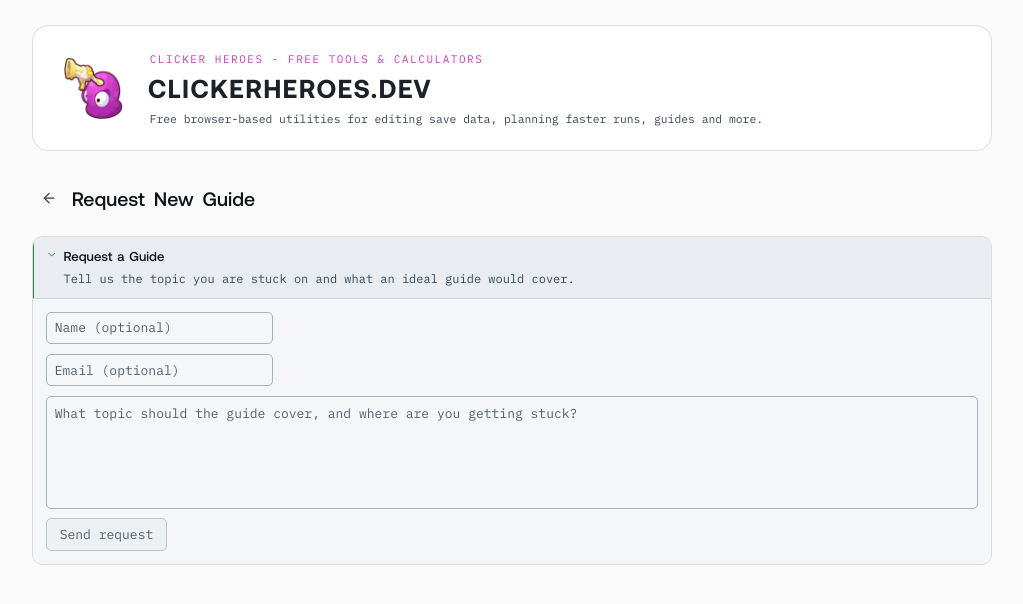
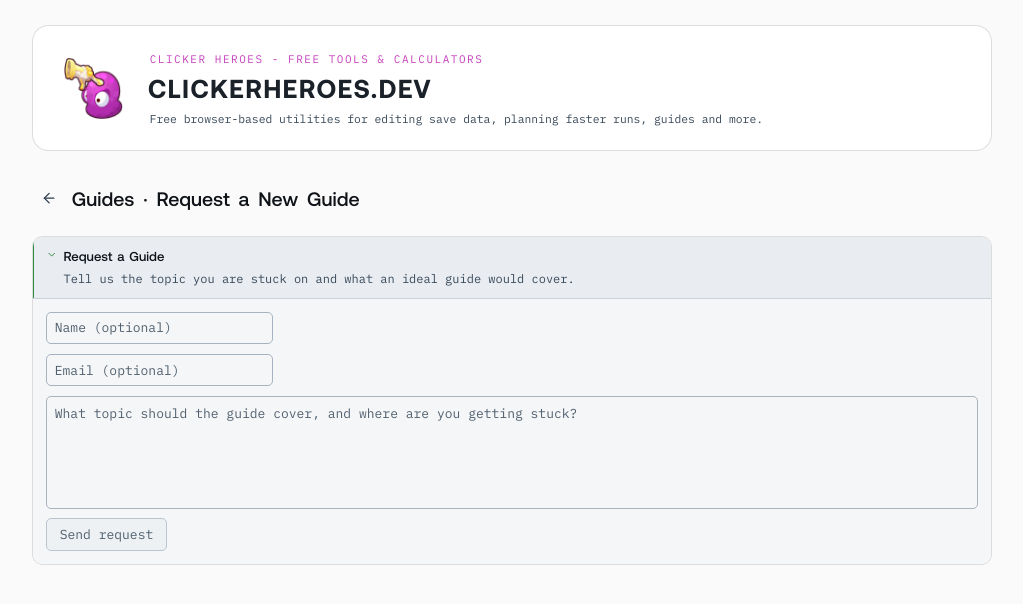
Before and after one commit to magnus-allison/clicker-heroes-save-editor, a Next.js app: page /guides/request-guide in a window 1280 px wide. Shown: the top 604 px of the page, without its empty margins (128-1151 px from the left). Built offline with nearby package versions, Linux system fonts and the light colour scheme.

Commit message:
fix request tool and guide page titles

```diff
--- a/app/guides/request-guide/page.tsx
+++ b/app/guides/request-guide/page.tsx
@@ -21,7 +21,7 @@
 				back='/'
 				description=''
 				icon={<ArrowLeft aria-hidden='true' className='h-5 w-5' />}
-				title='Request New Guide'
+				title='Guides · Request a New Guide'
 			/>
 			<PanelSection>
 				<FeedbackSection
--- a/app/tools/request-tool/page.tsx
+++ b/app/tools/request-tool/page.tsx
@@ -21,7 +21,7 @@
 				back='/'
 				description=''
 				icon={<ArrowLeft aria-hidden='true' className='h-5 w-5' />}
-				title='Request New Tool'
+				title='Tools · Request a New Tool'
 			/>
 			<PanelSection>
 				<FeedbackSection
```
